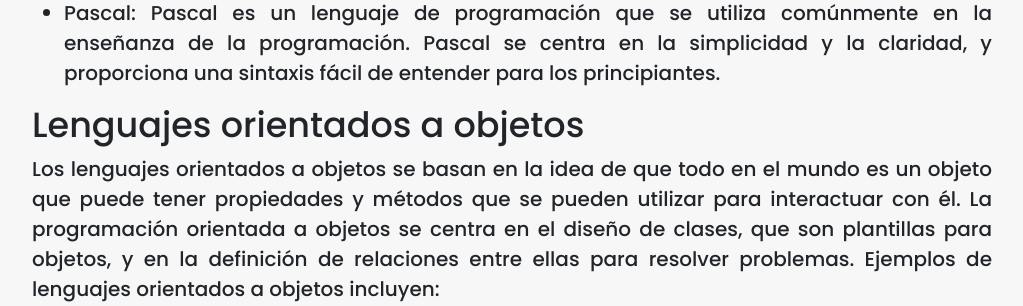
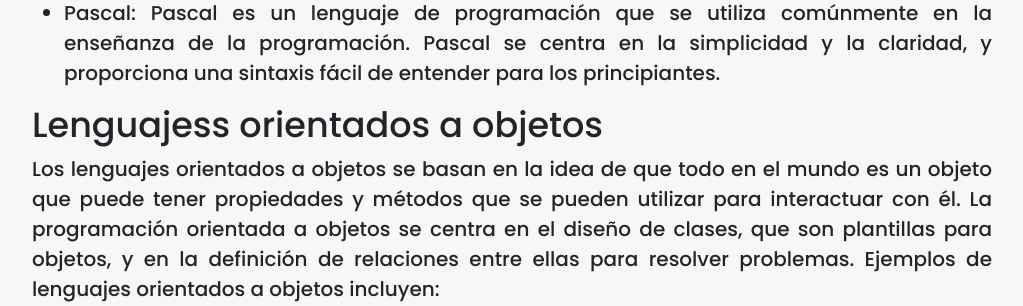
Before and after one commit to allamemc/logicincode-project, a PHP site: page / in a window 1280 px wide. Shown: the part 1101-1407 px from the top of the page, without its empty margins (128-1151 px from the left). Run offline with PHP 8.4, Linux system fonts and the light colour scheme.

Commit message:
Initial Commit

```diff
--- a/web/index.php
+++ b/web/index.php
@@ -41,7 +41,7 @@
 
 
 
-        <h2>Lenguajes orientados a objetos</h2>
+        <h2>Lenguajess orientados a objetos</h2>
         <p>Los lenguajes orientados a objetos se basan en la idea de que todo en el mundo es un objeto que puede tener propiedades y métodos que se pueden utilizar para interactuar con él. La programación orientada a objetos se centra en el diseño de clases, que son plantillas para objetos, y en la definición de relaciones entre ellas para resolver problemas. Ejemplos de lenguajes orientados a objetos incluyen:</p>
         <ul>
           <li>Java: Java es un lenguaje de programación que se utiliza comúnmente para desarrollar aplicaciones de escritorio y web. Java se centra en la seguridad y la portabilidad, y se ejecuta en una máquina virtual para asegurar la compatibilidad en diferentes plataformas.</li>
```
